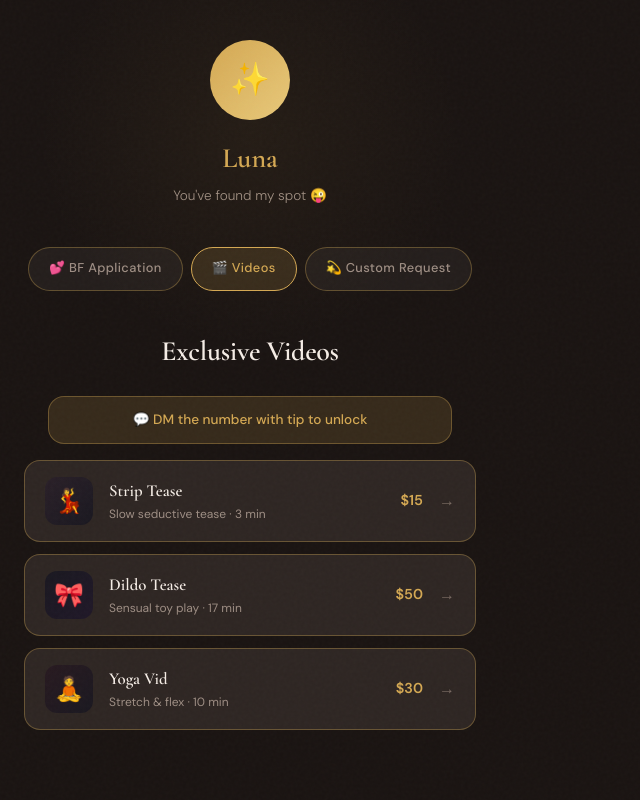
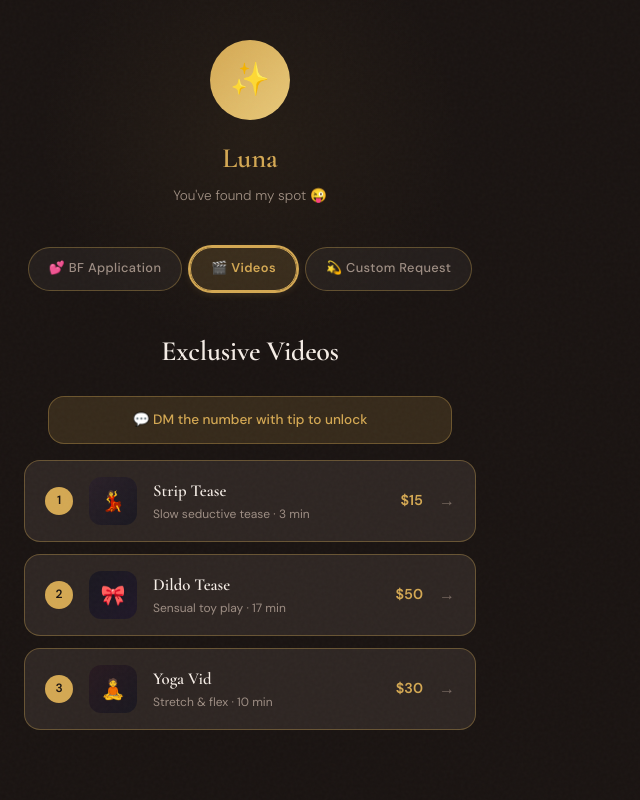
Before and after one commit to ALee11235/luna-info-page, a Next.js app: page / in a window 1280 px wide. Both pictures are taken after a click on the tab "🎬 Videos". Shown: the top 800 px of the page, without its empty margins (0-640 px from the left). Built offline with nearby package versions, Linux system fonts and the light colour scheme.

Commit message:
Videos: add number badges, tabs: enhanced active state (bold + glow border)

```diff
--- a/src/app/globals.css
+++ b/src/app/globals.css
@@ -295,6 +295,8 @@ h1, h2, h3, h4, h5, h6 {
   background: var(--accent-soft);
   color: var(--accent-primary);
   border-color: var(--accent-primary);
+  font-weight: 700;
+  box-shadow: 0 0 0 2px var(--accent-primary), 0 2px 8px rgba(212, 168, 83, 0.2);
 }
 
 /* ===== CONTENT PANELS ===== */
@@ -476,8 +478,23 @@ h1, h2, h3, h4, h5, h6 {
   display: flex;
   align-items: center;
   justify-content: center;
-  font-size: 1.5rem;
+  font-size: 1.25rem;
   flex-shrink: 0;
+}
+
+.link-btn-num {
+  width: 28px;
+  height: 28px;
+  border-radius: 50%;
+  background: var(--accent-primary);
+  color: var(--bg-primary);
+  display: flex;
+  align-items: center;
+  justify-content: center;
+  font-size: 0.75rem;
+  font-weight: 700;
+  flex-shrink: 0;
+  font-family: var(--font-dm-sans), 'DM Sans', sans-serif;
 }
 
 .link-btn-content {
--- a/src/app/page.tsx
+++ b/src/app/page.tsx
@@ -340,6 +340,7 @@ function VideosPanel() {
           onClick={() => setSelectedVideo(video)}
           aria-label={`Unlock ${video.title} for $${video.price}`}
         >
+          <div className="link-btn-num">{i + 1}</div>
           <div className={`link-btn-icon bg-gradient-to-br ${gradients[i]}`} aria-hidden="true">
             {video.emoji}
           </div>
```
